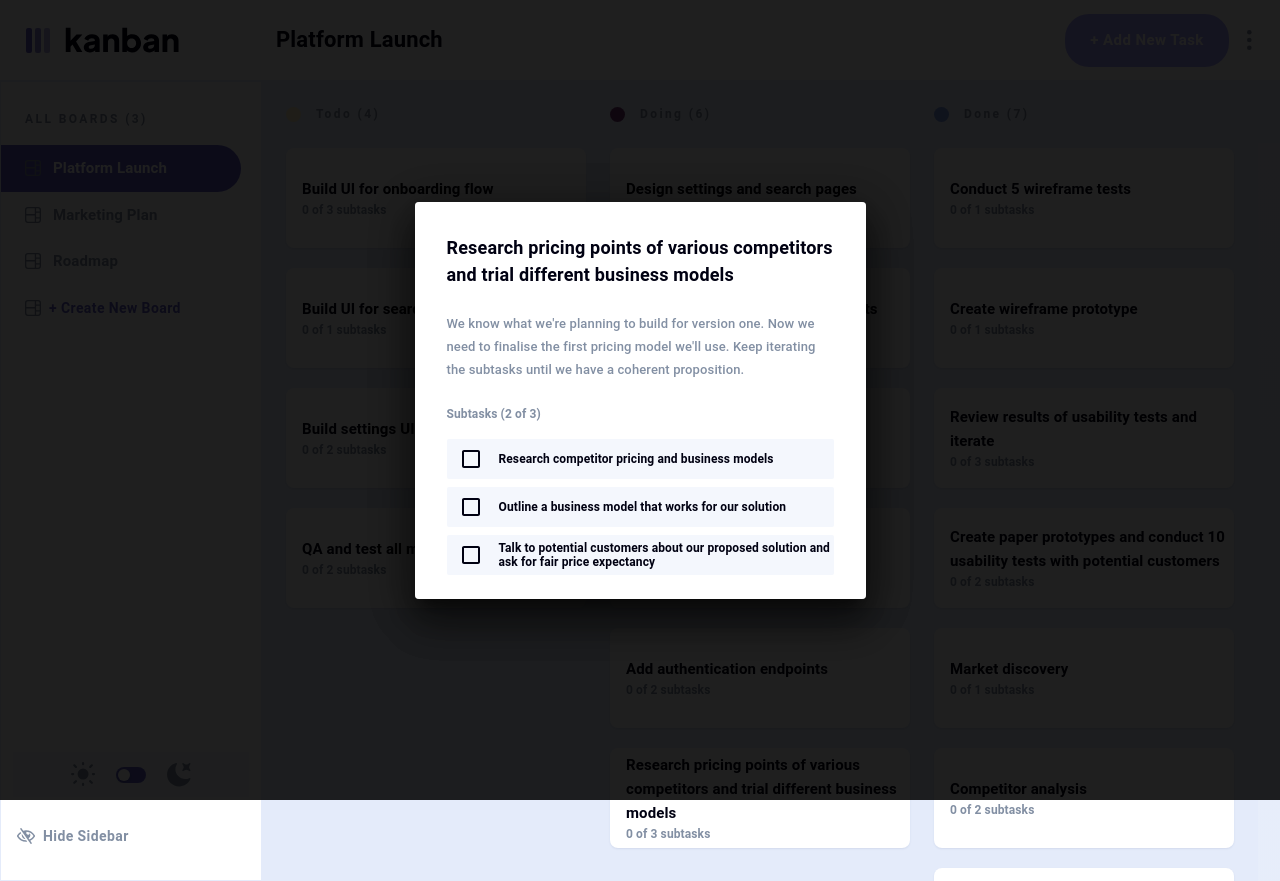
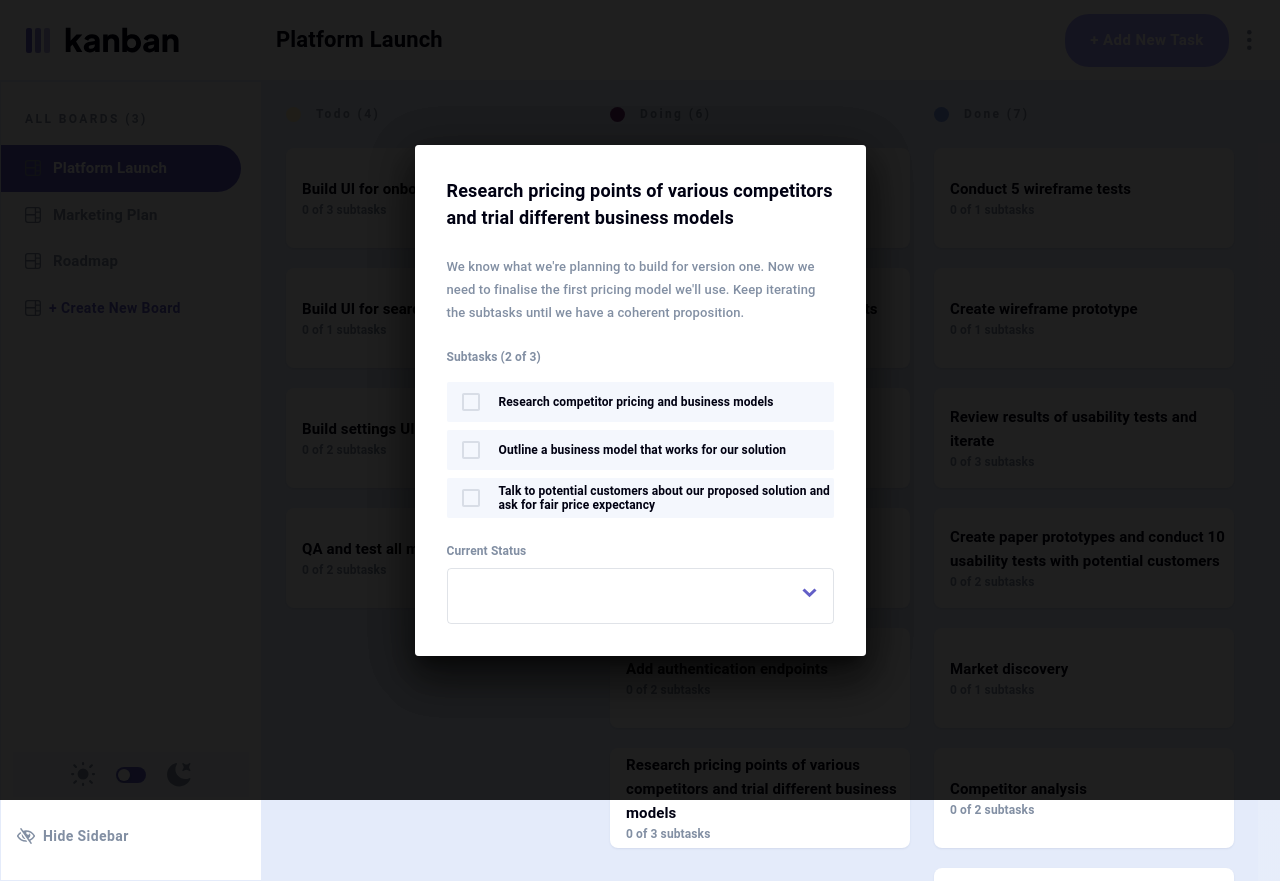
Before and after one commit to bilanoo/kanban-board, a React (Vite) app: page / in a window 1280 px wide. Built offline with nearby package versions, Linux system fonts and the light colour scheme.

Commit message:
added dropdown and styled checkbox with the right border color.

```diff
--- /dev/null
+++ b/src/BoardColumns/Column/ViewTaskModal/CurrentStatus/CurrentStatus.tsx
@@ -0,0 +1,24 @@
+import { Container, Dropdown, DropdownItem, StatusLabel } from "./styles";
+import downChevronIcon from "../../../../assets/icon-chevron-down.svg";
+
+export const CurrentStatus = () => {
+  return (
+    <Container>
+      <StatusLabel>Current Status</StatusLabel>
+      <Dropdown
+        IconComponent={(props) => (
+          <img
+            src={downChevronIcon}
+            alt="drop down status icon"
+            {...props}
+            style={{ width: "15px", marginRight: "10px" }}
+          />
+        )}
+      >
+        <DropdownItem>Todo</DropdownItem>
+        <DropdownItem>Doing</DropdownItem>
+        <DropdownItem>Done</DropdownItem>
+      </Dropdown>
+    </Container>
+  );
+};
--- /dev/null
+++ b/src/BoardColumns/Column/ViewTaskModal/CurrentStatus/styles.tsx
@@ -0,0 +1,41 @@
+import { MenuItem, Select, Typography } from "@mui/material";
+import { Box, styled } from "@mui/system";
+
+export const Container = styled(Box)(() => ({
+  "&": {
+    display: "inline-flex",
+    flexDirection: "column",
+    margin: "0px 32px 32px 32px",
+    width: "387px",
+  },
+}));
+
+export const Dropdown = styled(Select)(({ theme }) => ({
+  "&": {
+    color: "red",
+    display: "flex",
+    alignItems: "center",
+    justifyContent: "center",
+  },
+  ".MuiOutlinedInput-notchedOutline": {
+    borderColor: "rgba(130, 143, 163, 0.25)",
+  },
+  "&.Mui-focused .MuiOutlinedInput-notchedOutline": {
+    borderColor: theme.palette.primary.contrastText,
+  },
+}));
+
+export const DropdownItem = styled(MenuItem)(() => ({
+  "&:hover": {
+    backgroundColor: "#F3F6F9 !important",
+  },
+}));
+
+export const StatusLabel = styled(Typography)(({ theme }) => ({
+  "&": {
+    color: theme.palette.text.primary,
+    fontSize: "0.75rem",
+    fontWeight: 700,
+    paddingBottom: "8px",
+  },
+}));
--- a/src/BoardColumns/Column/ViewTaskModal/Subtasks/GenericCheckbox/GenericCheckbox.tsx
+++ b/src/BoardColumns/Column/ViewTaskModal/Subtasks/GenericCheckbox/GenericCheckbox.tsx
@@ -14,7 +14,8 @@ export const GenericCheckbox = ({ textInformation }: GenericCheckboxProps) => {
   const [isSelected, setIsSelected] = useState<boolean>(false);
 
   function handleClick(
-    event: React.MouseEvent<HTMLLabelElement, MouseEvent>
+    event: SyntheticEvent<Element, Event>,
+    checked: boolean
   ): void {
     setIsSelected(!isSelected);
   }
@@ -28,7 +29,7 @@ export const GenericCheckbox = ({ textInformation }: GenericCheckboxProps) => {
             {textInformation}
           </SubtaskInformation>
         }
-        onClick={handleClick}
+        onChange={handleClick}
       />
     </Container>
   );
--- a/src/BoardColumns/Column/ViewTaskModal/Subtasks/GenericCheckbox/styles.tsx
+++ b/src/BoardColumns/Column/ViewTaskModal/Subtasks/GenericCheckbox/styles.tsx
@@ -5,7 +5,6 @@ import {
   Typography,
   styled,
 } from "@mui/material";
-import { shouldForwardProp } from "@mui/system";
 
 export const Container = styled(Box)(({ theme }) => ({
   "&": {
@@ -40,6 +39,7 @@ export const CustomCheckbox = styled(Checkbox)(({ theme }) => ({
   "&": {
     alignSelf: "center",
     padding: "0",
+    color: "rgba(130, 143, 163, 0.25)",
   },
 
   "&.Mui-checked": {
--- a/src/BoardColumns/Column/ViewTaskModal/ViewTaskModal.tsx
+++ b/src/BoardColumns/Column/ViewTaskModal/ViewTaskModal.tsx
@@ -6,6 +6,7 @@ import {
 } from "./styles";
 import verticalEllipsis from "../../../assets/icon-vertical-ellipsis.svg";
 import { Subtasks } from "./Subtasks/Subtasks";
+import { CurrentStatus } from "./CurrentStatus/CurrentStatus";
 
 export const ViewTaskModal = () => {
   return (
@@ -24,6 +25,8 @@ export const ViewTaskModal = () => {
       </TaskInformationText>
 
       <Subtasks />
+
+      <CurrentStatus />
     </DialogContainer>
   );
 };
--- a/src/theme.tsx
+++ b/src/theme.tsx
@@ -41,7 +41,7 @@ export const getDesignTokens = (mode: PaletteMode) => ({
       paper: mode === "light" ? "#FFFFFF" : "#2B2C37",
     },
     text: {
-      primary: mode === "light" ? "#828FA3" : "#828FA3",
+      primary: mode === "light" ? "#828FA3" : "#FFF",
       secondary: mode === "light" ? "#000112" : "#fff",
     },
   },
```
